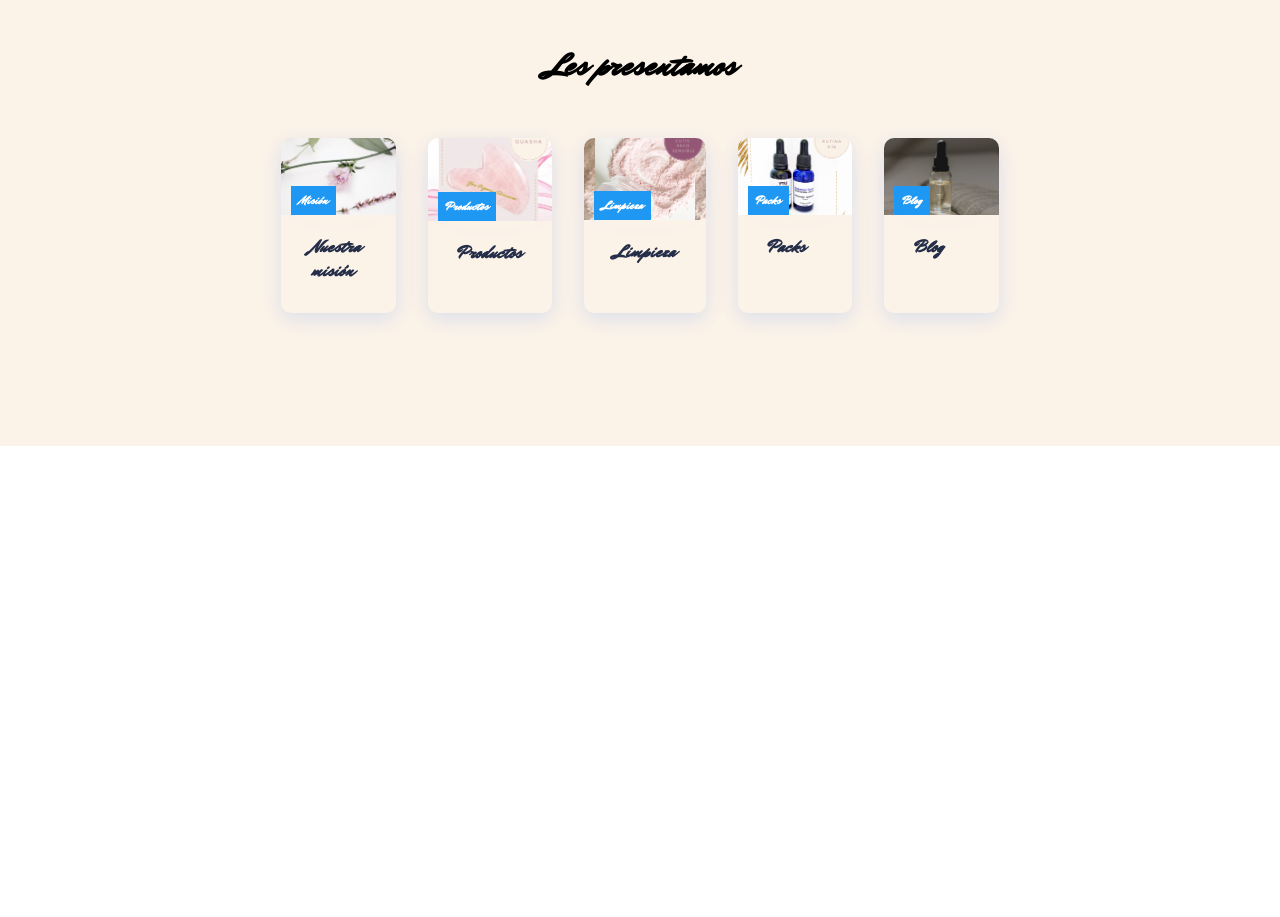
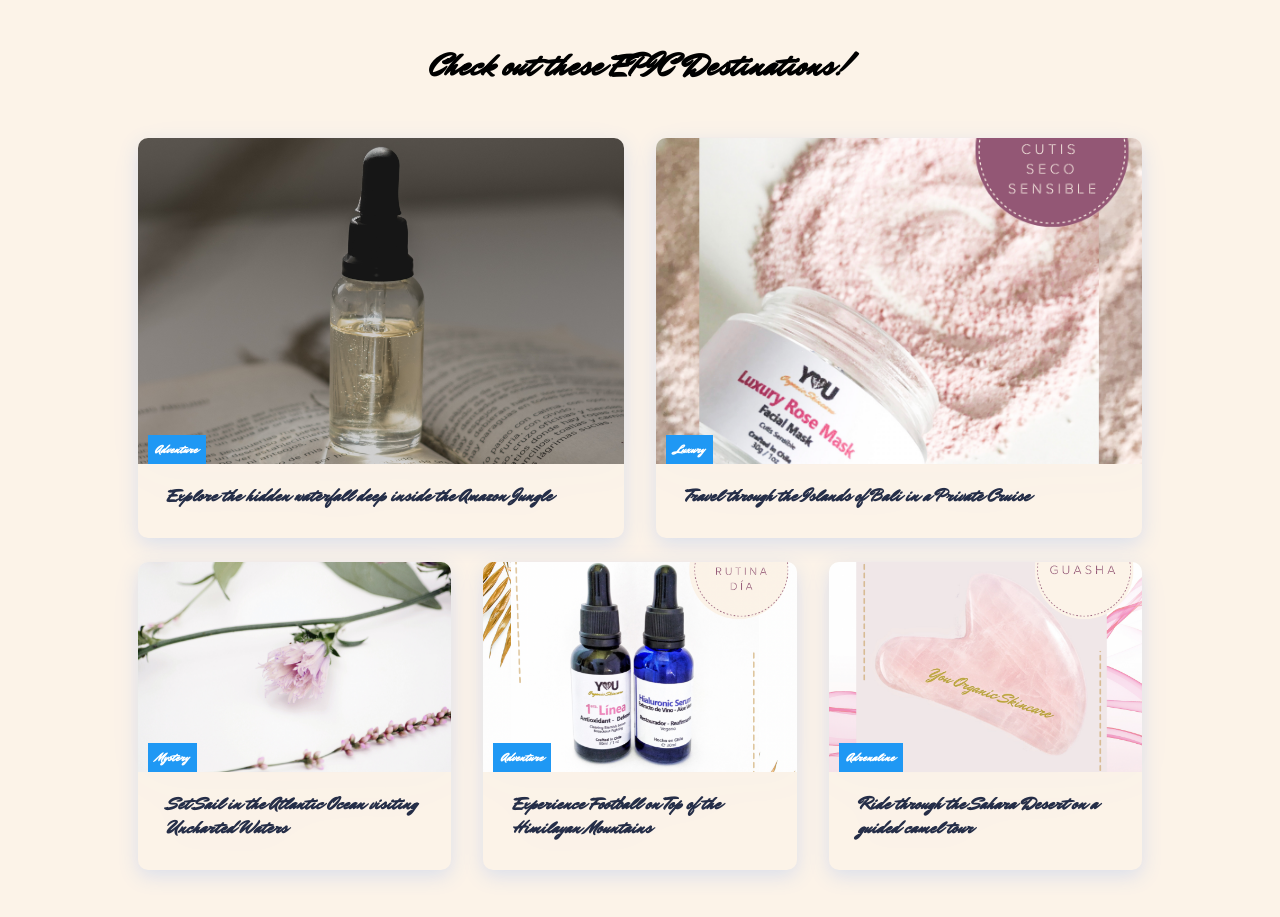
Before and after one commit to Thirstypooch/videoLandscapeReact, a React (Create React App) app: page / in a window 1280 px wide. Shown: the part 900-1817 px from the top of the page. Before the commit the page ends 1346 px from the top, so only its background shows below. Built offline with nearby package versions, Linux system fonts and the light colour scheme; a web font is replaced by a local one.

Commit message:
fixed card bug

```diff
--- a/src/components/CardItem.js
+++ b/src/components/CardItem.js
@@ -1,5 +1,5 @@
-import React from 'react'
-import { Link } from 'react-router-dom'
+import React from 'react';
+import { Link } from 'react-router-dom';
 
 function CardItem(props) {
   return (
@@ -7,7 +7,11 @@ function CardItem(props) {
       <li className='cards__item'>
         <Link className='cards__item__link' to={props.path}>
           <figure className='cards__item__pic-wrap' data-category={props.label}>
-            <img src={props.src} alt='productos' className='cards__item__img' />
+            <img
+              className='cards__item__img'
+              alt='Travel Image'
+              src={props.src}
+            />
           </figure>
           <div className='cards__item__info'>
             <h5 className='cards__item__text'>{props.text}</h5>
@@ -15,7 +19,7 @@ function CardItem(props) {
         </Link>
       </li>
     </>
-  )
+  );
 }
 
-export default CardItem
+export default CardItem;
--- a/src/components/Cards.js
+++ b/src/components/Cards.js
@@ -1,50 +1,51 @@
-import React from 'react'
-import CardItem from './CardItem'
-import './Cards.css'
-
+import React from 'react';
+import './Cards.css';
+import CardItem from './CardItem';
 
 function Cards() {
   return (
     <div className='cards'>
-      <h1>Les presentamos</h1>
+      <h1>Check out these EPIC Destinations!</h1>
       <div className='cards__container'>
         <div className='cards__wrapper'>
           <ul className='cards__items'>
             <CardItem
+              src='images/blog.jpg'
+              text='Explore the hidden waterfall deep inside the Amazon Jungle'
+              label='Adventure'
+              path='/services'
+            />
+            <CardItem
+              src='images/limpieza.jpg'
+              text='Travel through the Islands of Bali in a Private Cruise'
+              label='Luxury'
+              path='/services'
+            />
+          </ul>
+          <ul className='cards__items'>
+            <CardItem
               src='images/mision.jpg'
-                text='Nuestra misión'
-                label='Misión'
-                path='/mision'
+              text='Set Sail in the Atlantic Ocean visiting Uncharted Waters'
+              label='Mystery'
+              path='/services'
+            />
+            <CardItem
+              src='images/pack.jpg'
+              text='Experience Football on Top of the Himilayan Mountains'
+              label='Adventure'
+              path='/products'
             />
             <CardItem
               src='images/productos.jpg'
-                text='Productos'
-                label='Productos'
-                path='/products'
-              />
-              <CardItem
-                src='images/limpieza.jpg'
-                text='Limpieza'
-                label='Limpieza'
-                path='/limpieza'
-              />
-              <CardItem
-                src='images/pack.jpg'
-                text='Packs'
-                label='Packs'
-                path='/packs'
-              />
-              <CardItem
-                src='images/blog.jpg'
-                text='Blog'
-                label='Blog'
-                path='/blog'
+              text='Ride through the Sahara Desert on a guided camel tour'
+              label='Adrenaline'
+              path='/sign-up'
             />
           </ul>
         </div>
       </div>
     </div>
-  )
+  );
 }
 
-export default Cards
+export default Cards;
--- a/src/components/pages/Home.js
+++ b/src/components/pages/Home.js
@@ -1,7 +1,8 @@
 import React from 'react'
 import '../../App.css'
+import Cards from '../Cards';
 import HeroSection from '../HeroSection'
-import Cards from '../Cards'
+
 
 function Home() {
   return (
```
Also changed, not shown: src/components/Cards.css (line endings or trailing spaces). Lines whose indentation alone changed are shown as unchanged.
